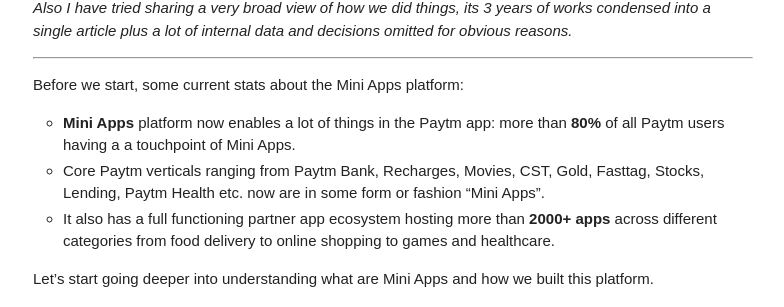
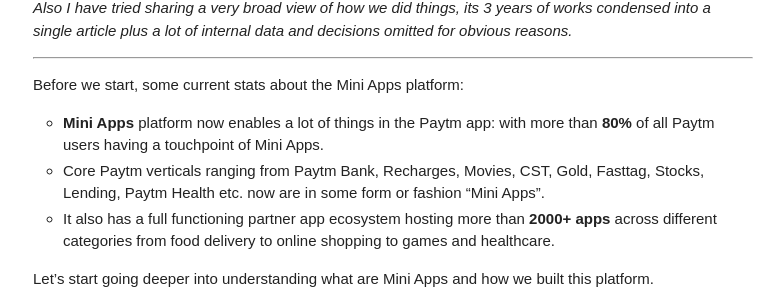
Before and after one commit to product-noob/product-noob.github.io, a Jekyll site: the page built from _posts/2022-03-22-Building Mini Apps.md, in a window 1280 px wide and 900 px high. Shown: the part 432-739 px from the top of the window, without its empty margins (247-1031 px from the left). Built offline with Jekyll 4.4.1, drawn with Linux system fonts in a browser that asks for light colours.

Commit message:
Formatting

```diff
--- a/_posts/2022-03-22-Building Mini Apps.md
+++ b/_posts/2022-03-22-Building Mini Apps.md
@@ -15,7 +15,7 @@ Also I have tried sharing a very broad view of how we did things, its 3 years of
 
 Before we start, some current stats about the Mini Apps platform:
 
--   **Mini Apps** platform now enables a lot of things in the Paytm app: more than **80%** of all Paytm users having a a touchpoint of Mini Apps.
+-   **Mini Apps** platform now enables a lot of things in the Paytm app: with more than **80%** of all Paytm users having a touchpoint of Mini Apps.
 -   Core Paytm verticals ranging from Paytm Bank, Recharges, Movies, CST, Gold, Fasttag, Stocks, Lending, Paytm Health etc. now are in some form or fashion “Mini Apps”.
 -   It also has a full functioning partner app ecosystem hosting more than **2000+ apps** across different categories from food delivery to online shopping to games and healthcare.
 
```
